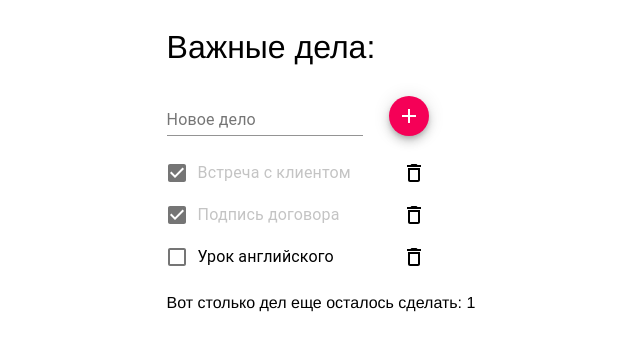
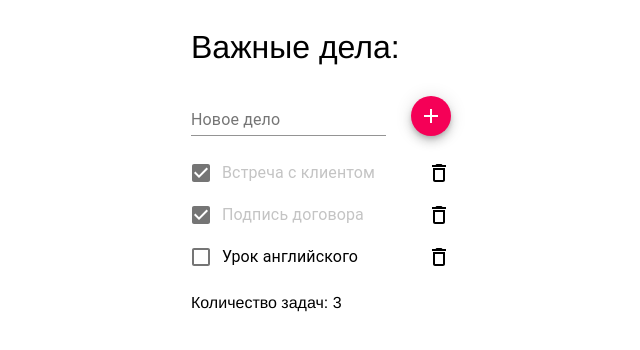
Before and after one commit to WebHeroSchool/nasthe2todo, a React (Create React App) app: page / in a window 1280 px wide. Shown: the top 350 px of the page, without its empty margins (319-959 px from the left). Built offline with nearby package versions, Linux system fonts and the light colour scheme.

Commit message:
Use items' length instead of static counter

```diff
--- a/src/components/App/App.js
+++ b/src/components/App/App.js
@@ -24,8 +24,7 @@ class App extends React.Component {
 				isDone: false,
 				id: 3,
 			}
-		],
-		count: 3
+		]
 	};
 
 	onClickAdd = value => this.setState(state => ({
@@ -34,10 +33,9 @@ class App extends React.Component {
 			{
 				value,
 				isDone: false,
-				id: state.count + 1
+				id: state.items.length + 1
 			}
-		],
-		count: state.count + 1
+		]
 	}));
 
 
@@ -70,7 +68,7 @@ class App extends React.Component {
 						onClickDone={this.onClickDone}
 						onClickDelete={this.onClickDelete}
 					/>
-	  			<Footer count={1} />
+	  			<Footer count={this.state.items.length} />
 	  		</div>
 			</div>
 		);
--- a/src/components/Footer/Footer.js
+++ b/src/components/Footer/Footer.js
@@ -1,5 +1,5 @@
 import React from 'react';
 
-const Footer = ({ count }) => (<footer>Вот столько дел еще осталось сделать: {count}</footer>);
+const Footer = ({ count }) => (<footer>Количество задач: {count}</footer>);
 
 export default Footer;
--- a/src/components/InputItem/InputItem.module.css
+++ b/src/components/InputItem/InputItem.module.css
@@ -1,6 +1,6 @@
 .wrap {
 	display: flex;
-	width: 85%;
+	width: 100%;
 	justify-content: space-between;
 	align-items: flex-end;
 }
--- a/src/components/ItemList/ItemList.module.css
+++ b/src/components/ItemList/ItemList.module.css
@@ -1,6 +1,6 @@
 .item_list {
 	list-style-type: none;
-	width: 84%;
+	width: 100%;
 	padding: 0;
 }
 
```
